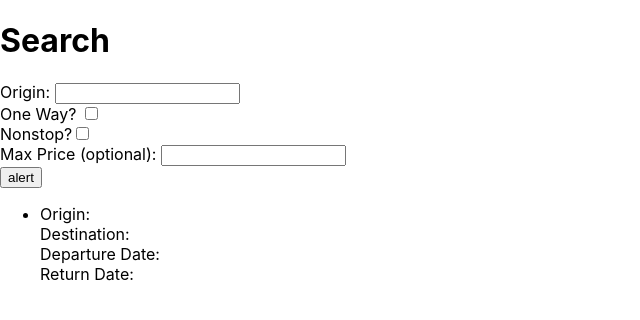
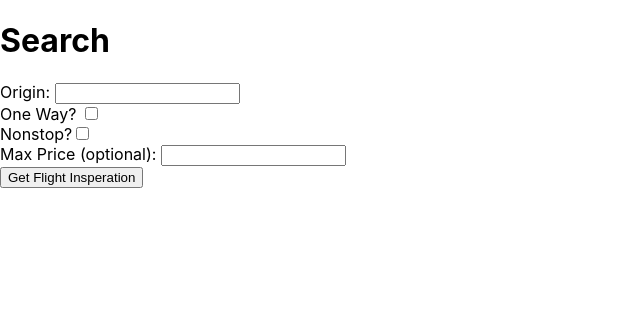
Before and after one commit to aryan-mehta05/onestop, a React (Create React App) app: page / in a window 1280 px wide. Shown: the top 320 px of the page, without its empty margins (0-640 px from the left). Built offline with nearby package versions, Linux system fonts and the light colour scheme.

Commit message:
Cleaned up naming and a few other things in search component code

```diff
--- a/src/Search/client.ts
+++ b/src/Search/client.ts
@@ -5,10 +5,10 @@ const API_KEY = "rk093sntQuHdYH9Ma4e6lrugTdKpAyGj";
 const API_SECRET = "GeQt2ukuf9LINVKD";
 const AUTH_API = "https://test.api.amadeus.com/v1/security/oauth2/token";
 
-const FLIGHT_OFFERS_API = "https://test.api.amadeus.com/v2";
+// const FLIGHT_OFFERS_API = "https://test.api.amadeus.com/v2";
 const FLIGHT_INSPO_API = "https://test.api.amadeus.com/v1";
-const test_parameters = `${FLIGHT_OFFERS_API}/shopping/flight-offers?originLocationCode=SYD&destinationLocationCode=BKK&departureDate=2024-12-01&adults=1&max=2`;
-const test_parameters2 = `${FLIGHT_INSPO_API}/shopping/flight-destinations?origin=MAD&oneWay=false&nonStop=false&maxPrice=500`;
+// const test_parameters = `${FLIGHT_OFFERS_API}/shopping/flight-offers?originLocationCode=SYD&destinationLocationCode=BKK&departureDate=2024-12-01&adults=1&max=2`;
+// const test_parameters2 = `${FLIGHT_INSPO_API}/shopping/flight-destinations?origin=MAD&oneWay=false&nonStop=false&maxPrice=500`;
 
 const get_token = async () => {
     const data = { 'grant_type': "client_credentials", 'client_id': API_KEY, 'client_secret': API_SECRET };
@@ -17,7 +17,7 @@ const get_token = async () => {
     return token;
 }
 
-export const test_api = async (origin: string, one_way: boolean, nonstop: boolean, max_price?: number) => {
+export const get_flight_inspo_data = async (origin: string, one_way: boolean, nonstop: boolean, max_price?: number) => {
     const token = await get_token();
     const one_way_string = JSON.stringify(one_way)
     const nonstop_string = JSON.stringify(nonstop)
@@ -25,5 +25,4 @@ export const test_api = async (origin: string, one_way: boolean, nonstop: boolea
     const API_url = `${FLIGHT_INSPO_API}/shopping/flight-destinations?origin=${origin}&oneWay=${one_way_string}&nonStop=${nonstop_string}&maxPrice=${max_price ? max_price_string: "999999"}`
     const { data } = await axios.get(API_url, { headers: { 'Authorization': `Bearer ${token}` } });
     return data;
-    // return {data: [{ "id": 1 }]};
 }
--- a/src/Search/index.tsx
+++ b/src/Search/index.tsx
@@ -4,9 +4,11 @@ import * as client from "./client";
 export default function Search() {
     const [search_params, setSearch_params] = useState({ origin: "MAD", one_way: false, nonstop: false, max_price: 999999 });
     const [data, setData] = useState([{ "id": 1 }]);
-    const testAPI = async (origin: string, one_way: boolean, nonstop: boolean, max_price?: number) => {
+    const [data_loaded, setData_loaded] = useState(false);
+    const getFlightData = async (origin: string, one_way: boolean, nonstop: boolean, max_price?: number) => {
         try {
-            const response = await client.test_api(origin, one_way, nonstop, max_price);
+            const response = await client.get_flight_inspo_data(origin, one_way, nonstop, max_price);
+            setData_loaded(true);
             setData(response.data);
         } catch (error) {
             alert("Something went wrong.  Please ensure your origin is a valid Airport code.")
@@ -35,13 +37,13 @@ export default function Search() {
                     if (!search_params.origin) {
                         alert("Please select an origin.")
                     } else {
-                        testAPI(search_params.origin, search_params.one_way, search_params.nonstop, search_params.max_price)
+                        getFlightData(search_params.origin, search_params.one_way, search_params.nonstop, search_params.max_price)
                     }
                 }
-                }>alert</button>
+                }>Get Flight Insperation</button>
             </form>
             <ul>
-                {data.map((object: any) => (
+                {data_loaded && data.map((object: any) => (
                     <div>
                         <li>
                             <div>Origin: {object.origin}</div>
@@ -51,18 +53,9 @@ export default function Search() {
                             {object && object.price && <div>Price: {JSON.stringify(object.price.total, null, 2)}</div>}
                             <br />
                         </li>
-                        {/* <li>{JSON.stringify(object, null, 2)}</li> */}
                     </div>
                 ))}
             </ul>
         </div>
     )
 }
-
-// { "type": "flight-destination", "origin": "BOS", "destination": "LAX", "departureDate": "2024-12-10", "returnDate": "2024-12-11", "price": { "total": "188.20" }, "links": { "flightDates": "https://test.api.amadeus.com/v1/shopping/flight-dates?origin=BOS&destination=LAX&departureDate=2024-11-18,2025-05-16&oneWay=false&duration=1,15&nonStop=false&viewBy=DURATION", "flightOffers": "https://test.api.amadeus.com/v2/shopping/flight-offers?originLocationCode=BOS&destinationLocationCode=LAX&departureDate=2024-12-10&returnDate=2024-12-11&adults=1&nonStop=false" } }
-// { "type": "flight-destination", "origin": "BOS", "destination": "LHR", "departureDate": "2025-01-18", "returnDate": "2025-01-19", "price": { "total": "321.31" }, "links": { "flightDates": "https://test.api.amadeus.com/v1/shopping/flight-dates?origin=BOS&destination=LHR&departureDate=2024-11-18,2025-05-16&oneWay=false&duration=1,15&nonStop=false&viewBy=DURATION", "flightOffers": "https://test.api.amadeus.com/v2/shopping/flight-offers?originLocationCode=BOS&destinationLocationCode=LHR&departureDate=2025-01-18&returnDate=2025-01-19&adults=1&nonStop=false" } }
-// { "type": "flight-destination", "origin": "BOS", "destination": "CDG", "departureDate": "2024-12-02", "returnDate": "2024-12-08", "price": { "total": "360.31" }, "links": { "flightDates": "https://test.api.amadeus.com/v1/shopping/flight-dates?origin=BOS&destination=CDG&departureDate=2024-11-18,2025-05-16&oneWay=false&duration=1,15&nonStop=false&viewBy=DURATION", "flightOffers": "https://test.api.amadeus.com/v2/shopping/flight-offers?originLocationCode=BOS&destinationLocationCode=CDG&departureDate=2024-12-02&returnDate=2024-12-08&adults=1&nonStop=false" } }
-// { "type": "flight-destination", "origin": "BOS", "destination": "DUB", "departureDate": "2025-01-07", "returnDate": "2025-01-11", "price": { "total": "377.91" }, "links": { "flightDates": "https://test.api.amadeus.com/v1/shopping/flight-dates?origin=BOS&destination=DUB&departureDate=2024-11-18,2025-05-16&oneWay=false&duration=1,15&nonStop=false&viewBy=DURATION", "flightOffers": "https://test.api.amadeus.com/v2/shopping/flight-offers?originLocationCode=BOS&destinationLocationCode=DUB&departureDate=2025-01-07&returnDate=2025-01-11&adults=1&nonStop=false" } }
-// { "type": "flight-destination", "origin": "BOS", "destination": "BCN", "departureDate": "2025-01-12", "returnDate": "2025-01-17", "price": { "total": "386.21" }, "links": { "flightDates": "https://test.api.amadeus.com/v1/shopping/flight-dates?origin=BOS&destination=BCN&departureDate=2024-11-18,2025-05-16&oneWay=false&duration=1,15&nonStop=false&viewBy=DURATION", "flightOffers": "https://test.api.amadeus.com/v2/shopping/flight-offers?originLocationCode=BOS&destinationLocationCode=BCN&departureDate=2025-01-12&returnDate=2025-01-17&adults=1&nonStop=false" } }
-// { "type": "flight-destination", "origin": "BOS", "destination": "FCO", "departureDate": "2025-01-16", "returnDate": "2025-01-23", "price": { "total": "415.71" }, "links": { "flightDates": "https://test.api.amadeus.com/v1/shopping/flight-dates?origin=BOS&destination=FCO&departureDate=2024-11-18,2025-05-16&oneWay=false&duration=1,15&nonStop=false&viewBy=DURATION", "flightOffers": "https://test.api.amadeus.com/v2/shopping/flight-offers?originLocationCode=BOS&destinationLocationCode=FCO&departureDate=2025-01-16&returnDate=2025-01-23&adults=1&nonStop=false" } }
-// { "type": "flight-destination", "origin": "BOS", "destination": "MAD", "departureDate": "2025-01-19", "returnDate": "2025-01-31", "price": { "total": "418.51" }, "links": { "flightDates": "https://test.api.amadeus.com/v1/shopping/flight-dates?origin=BOS&destination=MAD&departureDate=2024-11-18,2025-05-16&oneWay=false&duration=1,15&nonStop=false&viewBy=DURATION", "flightOffers": "https://test.api.amadeus.com/v2/shopping/flight-offers?originLocationCode=BOS&destinationLocationCode=MAD&departureDate=2025-01-19&returnDate=2025-01-31&adults=1&nonStop=false" } }
```
